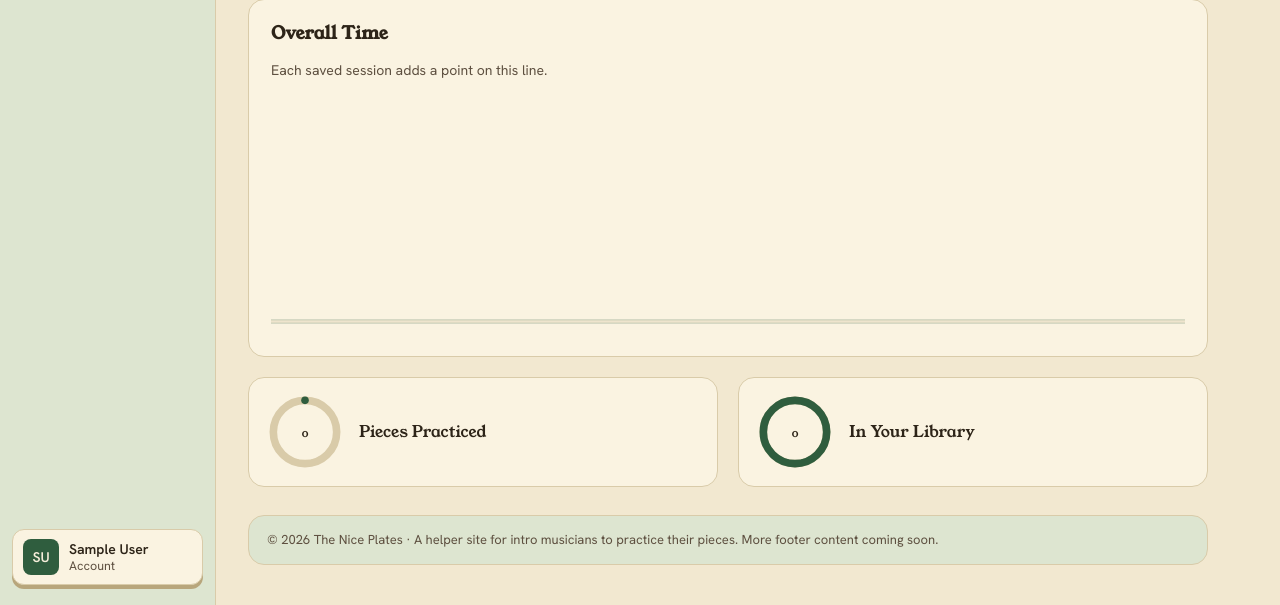
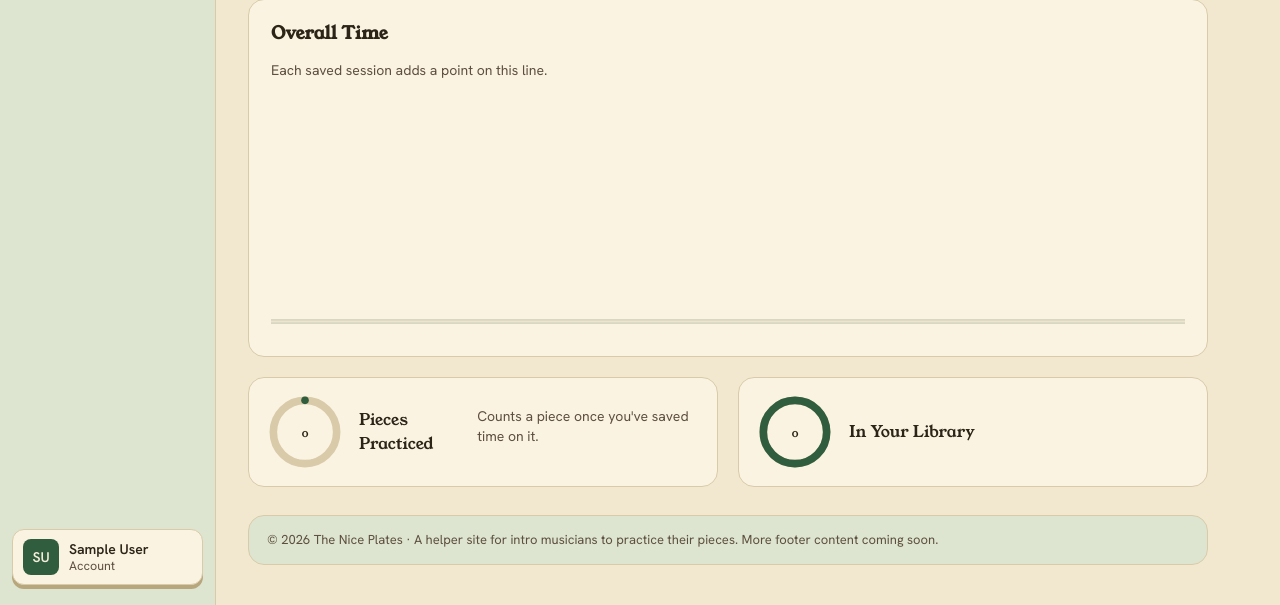
Before and after one commit to kava117/The-Nice-Plates, a Flask app: page /progress in a window 1280 px wide. Shown: the part 558-1163 px from the top of the page. Run offline with Flask 3, Linux system fonts and the light colour scheme; data comes from the database, SQL or seed files in the repository; data that the repository does not hold is empty; parts of the project's set-up code (start-up, migrations or seed data) failed here and were passed over; some libraries are stand-ins or nearby versions.

Commit message:
Progress: explain a zero on Pieces Practiced
A quiet line under the donut: it counts a piece once you've saved time
on it.

```diff
--- a/music-app-home/templates/progress.html
+++ b/music-app-home/templates/progress.html
@@ -63,13 +63,14 @@
   </section>
 
   <div class="tiles donut-row">
-    <div class="donut-card">
+    <div class="donut-card{% if practiced == 0 %} is-empty{% endif %}">
       <svg class="donut-chart" viewBox="0 0 120 120" role="img" aria-label="{{ practiced }} pieces practiced">
         <circle class="donut-track" cx="60" cy="60" r="50" />
         <circle class="donut-fill" cx="60" cy="60" r="50" stroke-dasharray="{{ (314 * practiced / (pieces or 1))|round|int }} 314" transform="rotate(-90 60 60)" />
         <text class="donut-value" x="60" y="68" text-anchor="middle">{{ practiced }}</text>
       </svg>
       <div class="donut-label">Pieces Practiced</div>
+      {% if practiced == 0 %}<p class="chart-empty">Counts a piece once you've saved time on it.</p>{% endif %}
     </div>
     <div class="donut-card">
       <svg class="donut-chart" viewBox="0 0 120 120" role="img" aria-label="{{ pieces }} pieces in the library">
```
